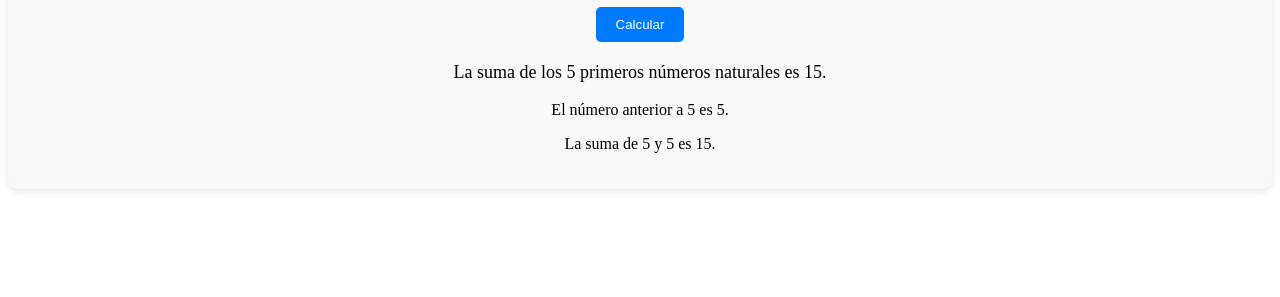
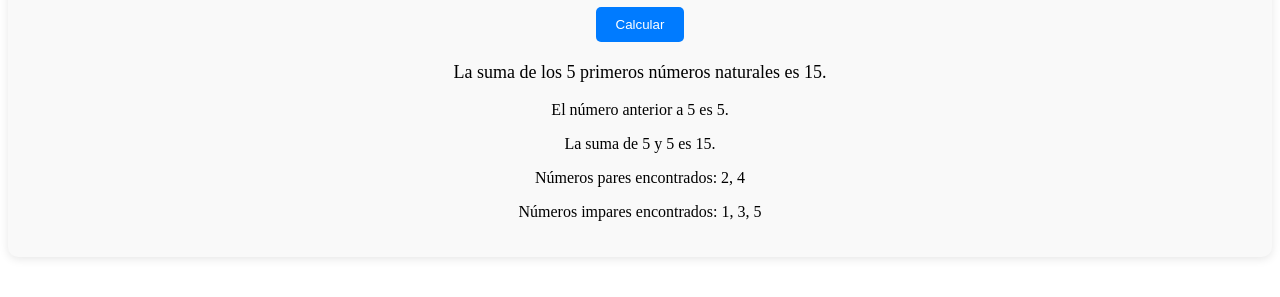
Before and after one commit to joseSan11/examen-final, a plain HTML site: page index.html in a window 1280 px wide. Both pictures are taken after typing "5" into the empty fields and a click on the button "Calcular". Shown: the part 131-428 px from the top of the page. Drawn offline with Linux system fonts and the light colour scheme.

Commit message:
validacion de pares e impares

```diff
--- a/index.html
+++ b/index.html
@@ -14,6 +14,8 @@
         <p id="resultado"></p>
         <p id="anterior"></p>
         <p id="suma"></p>
+        <p id="pares"></p>
+        <p id="impares"></p>
     </div>
     <script src="./js/script.js"></script>
 </body>
--- a/js/script.js
+++ b/js/script.js
@@ -4,6 +4,8 @@ document.addEventListener("DOMContentLoaded", function () {
     const resultado = document.getElementById("resultado");
     const anterior = document.getElementById("anterior");
     const suma = document.getElementById("suma");
+    const pares = document.getElementById("pares");
+    const impares = document.getElementById("impares");
 
     calcularButton.addEventListener("click", function () {
         const numero = parseFloat(numeroInput.value);
@@ -19,15 +21,27 @@ document.addEventListener("DOMContentLoaded", function () {
 
         let sumaTotal = 0;
         let anteriorNum = 0;
+        let paresEncontrados = [];
+        let imparesEncontrados = [];
 
         for (let i = 0; i <= numero; i++) {
             sumaTotal += i;
             anteriorNum = i;
+
+            if (i !== 0) {
+                if (i % 2 === 0) {
+                    paresEncontrados.push(i);
+                } else {
+                    imparesEncontrados.push(i);
+                }
+            }
         }
 
         resultado.textContent = `La suma de los ${numero} primeros números naturales es ${sumaTotal}.`;
         anterior.textContent = `El número anterior a ${numero} es ${anteriorNum}.`;
         suma.textContent = `La suma de ${numero} y ${anteriorNum} es ${sumaTotal}.`;
+        pares.textContent = `Números pares encontrados: ${paresEncontrados.join(", ")}`;
+        impares.textContent = `Números impares encontrados: ${imparesEncontrados.join(", ")}`;
 
         resultado.classList.remove("error");
         numeroInput.classList.remove("error-border");
```
